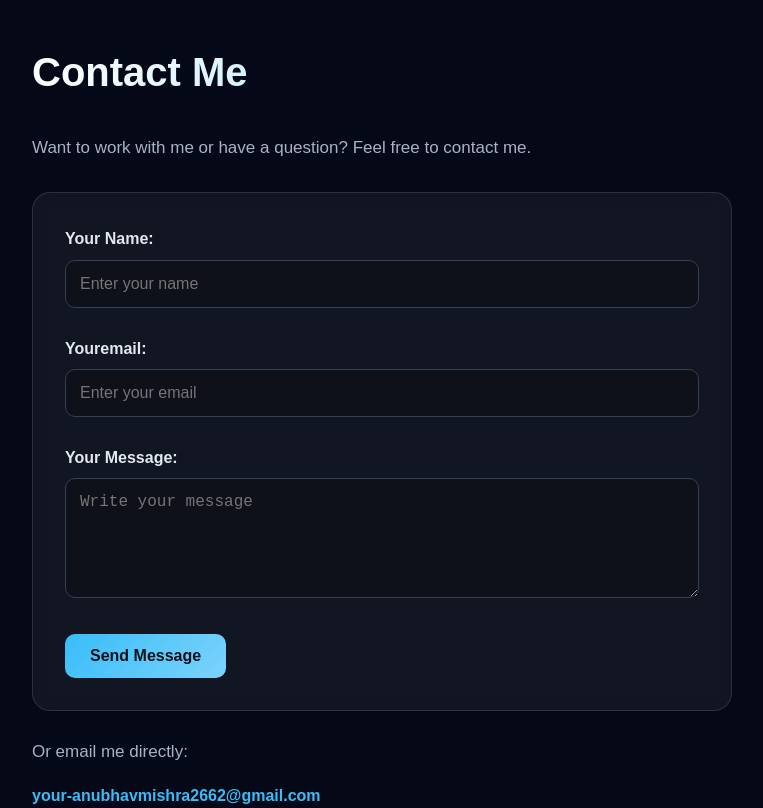
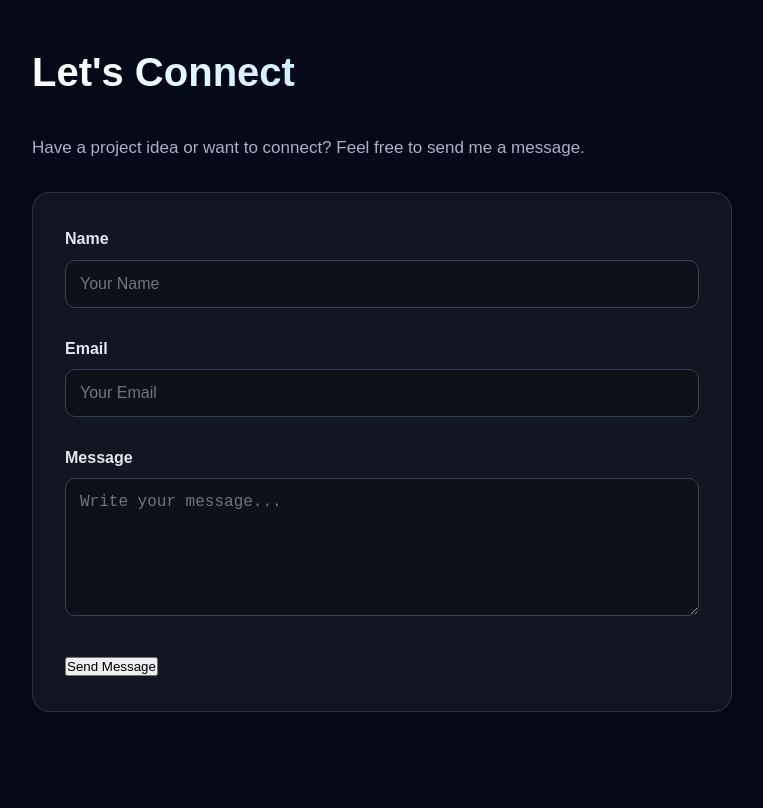
Before and after one commit to anubhav911814/Anubhav22.github.io, a plain HTML site: page index.html in a window 1280 px wide. Shown: the part 3540-4348 px from the top of the page, without its empty margins (58-821 px from the left). Drawn offline with Linux system fonts and the light colour scheme.

Commit message:
Add files via upload

```diff
--- a/index.html
+++ b/index.html
@@ -5,6 +5,7 @@
     <meta name="viewport" content="width=device-width, initial-scale=1.0">
     <title>Anubhav | Portfolio</title>
     <link rel="stylesheet" href="style.css">
+    <meta name="google-site-verification" content="bAOjT7HpUie_W7PiApNtYCT4f3seRCX-a8Etqe-rFC8" />
 </head>
 
 <body>
@@ -199,61 +200,59 @@
 
     <hr>
 
-
-    <!-- CONTACT -->
 <section id="contact">
 
-        <h2>Contact Me</h2>
+    <h2>Let's Connect</h2>
 
     <p>
-            Want to work with me or have a question?
-            Feel free to contact me.
+        Have a project idea or want to connect?
+        Feel free to send me a message.
     </p>
 
+    <form action="https://formspree.io/f/mzeblggn" method="POST">
 
-        <form>
-
-            <label for="name">Your Name:</label>
+        <label for="name">Name</label>
         <br>
-            <input type="text" id="name" name="name"
-                   placeholder="Enter your name">
+        <input
+            type="text"
+            id="name"
+            name="name"
+            placeholder="Your Name"
+            required
+        >
 
         <br><br>
 
-
-            <label for="email">Youremail:</label>
+        <label for="email">Email</label>
         <br>
-            <input type="email" id="email" name="email"
-                   placeholder="Enter your email">
+        <input
+            type="email"
+            id="email"
+            name="email"
+            placeholder="Your Email"
+            required
+        >
 
         <br><br>
 
-
-            <label for="message">Your Message:</label>
+        <label for="message">Message</label>
         <br>
-            <textarea id="message" name="message"
-                      rows="5" cols="30"
-                      placeholder="Write your message"></textarea>
+        <textarea
+            id="message"
+            name="message"
+            placeholder="Write your message..."
+            rows="6"
+            required
+        ></textarea>
 
         <br><br>
 
-            <input type="submit" value="Send Message">
+        <button type="submit">Send Message</button>
 
     </form>
 
+</section>
 
-        <br>
-
-        <p>
-            Or email me directly:
-        </p>
-
-        <!-- Replace this with your real email -->
-        <a href="mailto:your-email@gmail.com">
-            your-anubhavmishra2662@gmail.com
-        </a>
-
-    </section>
 
 <hr>
 
```
Lines whose indentation alone changed are shown as unchanged.
